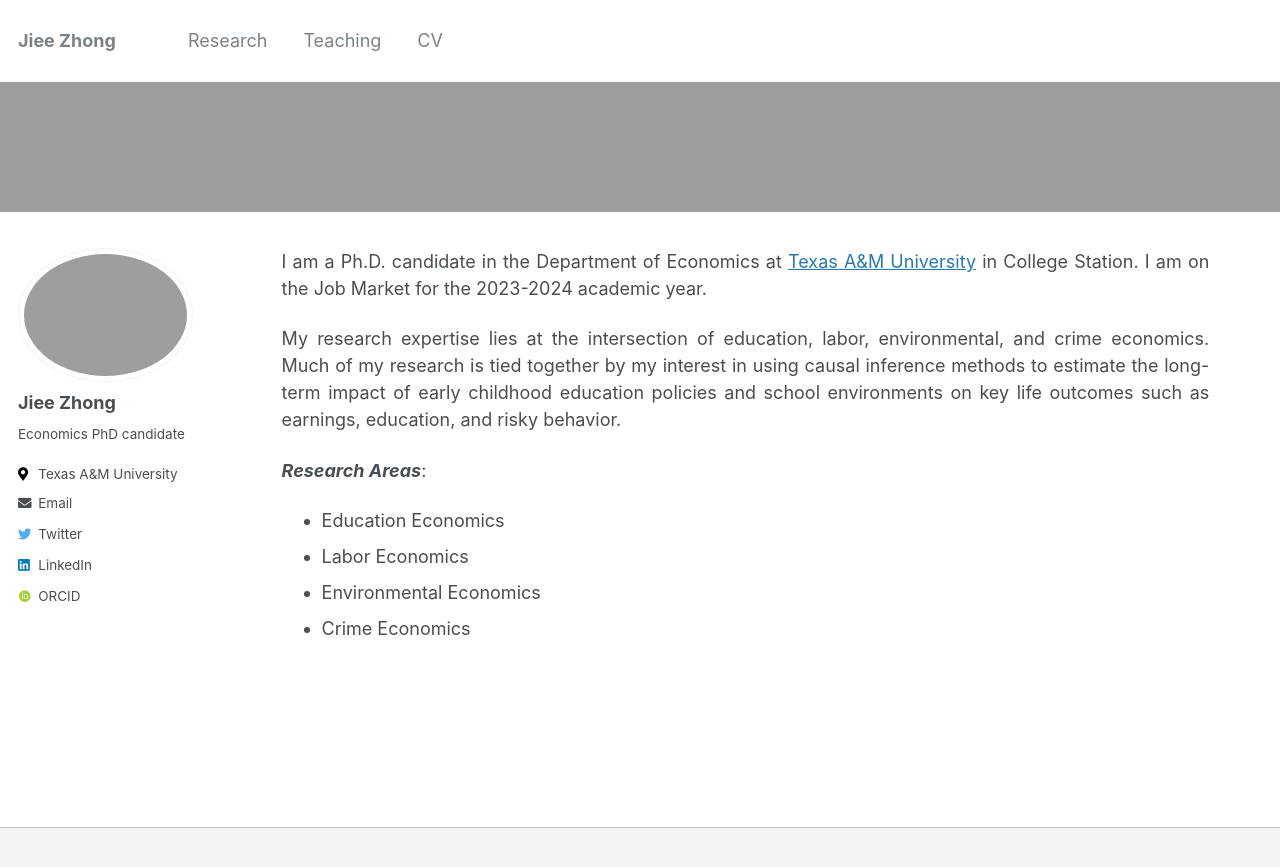
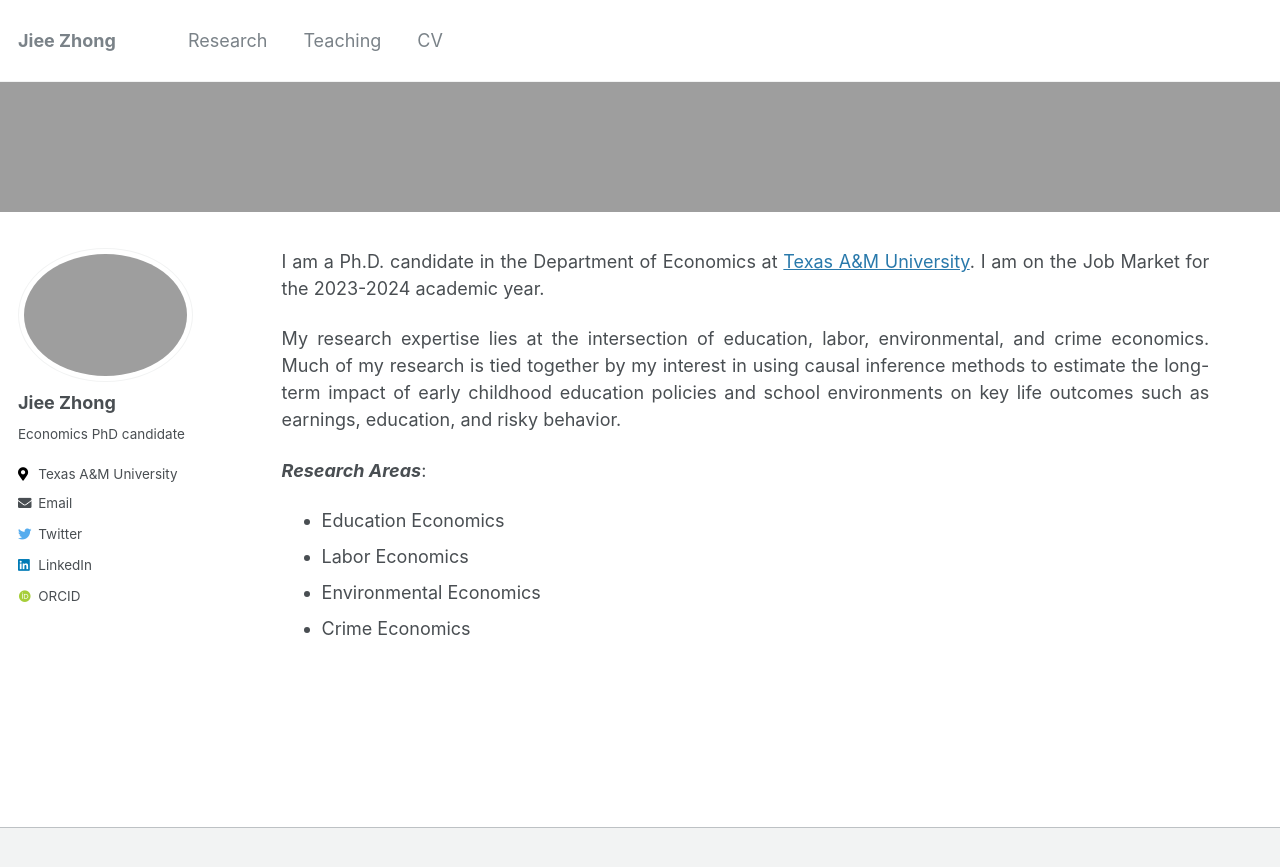
Before and after one commit to jieezhong/jieezhong.github.io, a Jekyll site: the page built from _pages/about.md, in a window 1280 px wide. Shown: the top 867 px of the page. Built offline with Jekyll 4.4.1, drawn with Linux system fonts in a browser that asks for light colours; some web fonts are replaced.

Commit message:
Update about.md

```diff
--- a/_pages/about.md
+++ b/_pages/about.md
@@ -5,7 +5,7 @@ header:
   overlay_image: beach_oregon3.jpg
 ---
 
-I am a Ph.D. candidate in the Department of Economics at [Texas A&M University](https://liberalarts.tamu.edu/economics/) in College Station. I am on the Job Market for the 2023-2024 academic year.
+I am a Ph.D. candidate in the Department of Economics at [Texas A&M University](https://liberalarts.tamu.edu/economics/). I am on the Job Market for the 2023-2024 academic year.
 
 My research expertise lies at the intersection of education, labor, environmental, and crime economics. Much of my research is tied together by my interest in using causal inference methods to estimate the long-term impact of early childhood education policies and school environments on key life outcomes such as earnings, education, and risky behavior.
 
```
